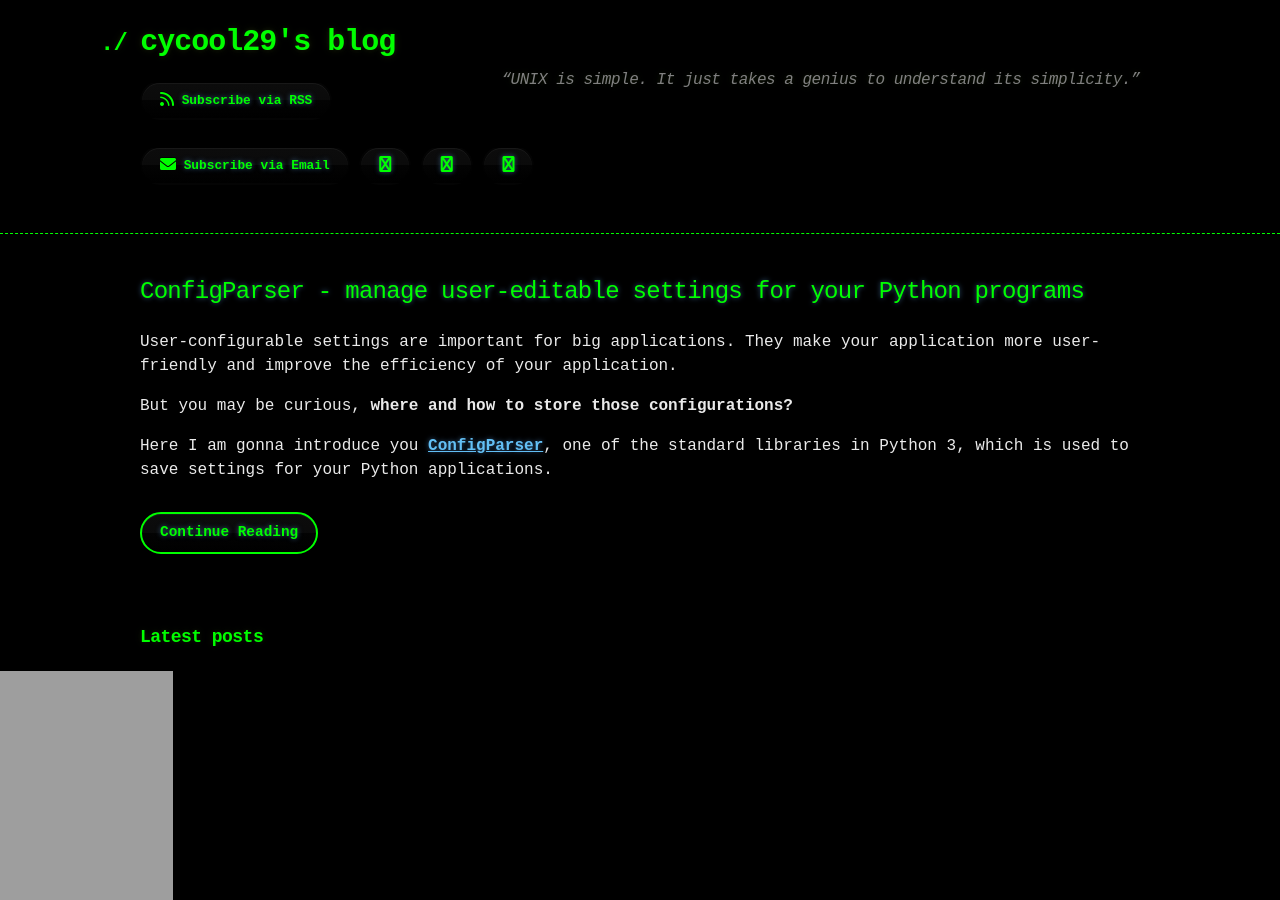
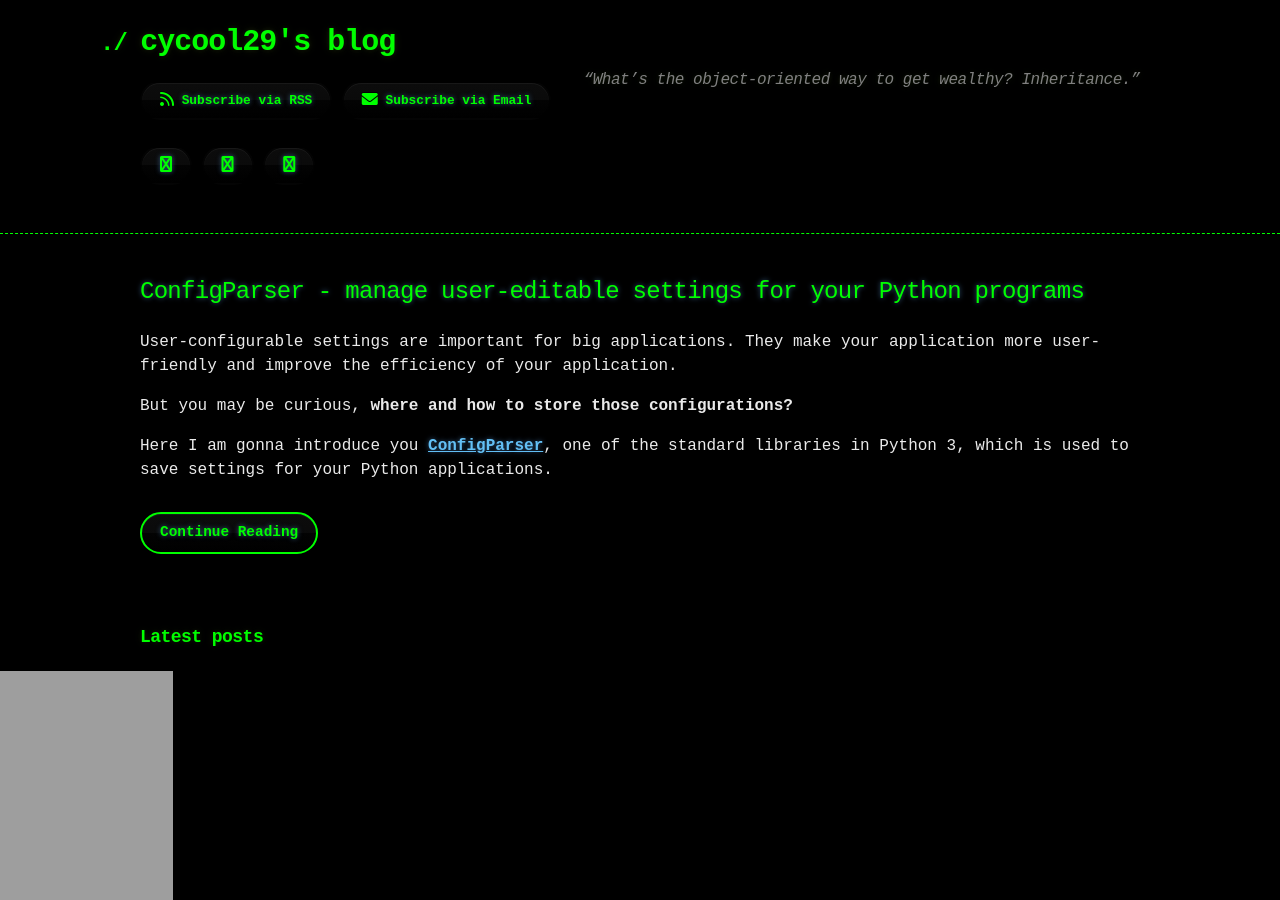
Before and after one commit to cycool29/cycool29.github.io, a Jekyll site: the page built from index.md, in a window 1280 px wide and 900 px high. Built offline with Jekyll 4.4.1, drawn with Linux system fonts in a browser that asks for light colours; a style sheet for code colours, icons or effects is not loaded.

Commit message:
Update quotes

```diff
--- a/_config.yml
+++ b/_config.yml
@@ -1,5 +1,5 @@
 title: cycool29's blog
-description: "“UNIX is simple. It just takes a genius to understand its simplicity.” "
+description: "“What’s the object-oriented way to get wealthy? Inheritance.” "
 bio: A high school student. Intermediate in Python, Git, Bash. Learning JavaScript. He/Him. "
 author: cycool29
 url: https://cycool29.github.io
```
